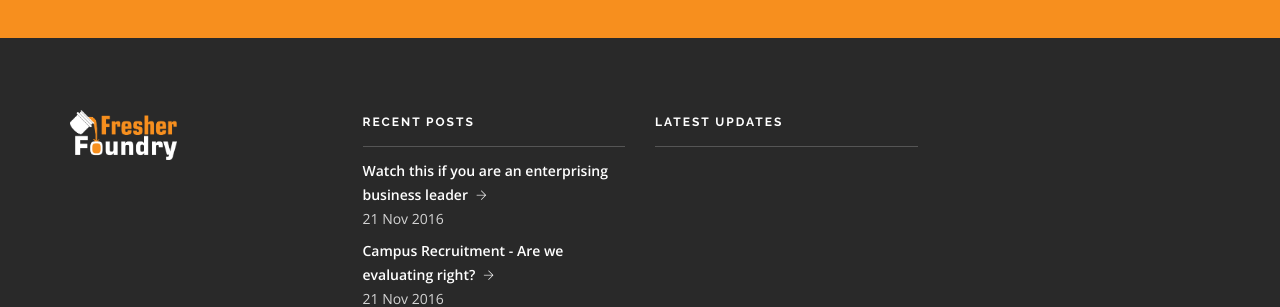
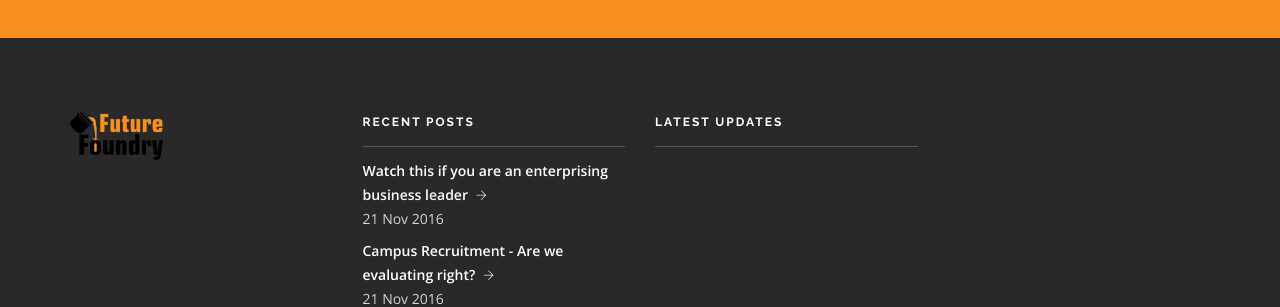
Before and after one commit to akshatkedia/fresher-foundry, a Jekyll site: the page built from index.md, in a window 1280 px wide. Shown: the part 3960-4267 px from the top of the page. Built offline with Jekyll 4.4.1, drawn with Linux system fonts in a browser that asks for light colours.

Commit message:
Updated Config

```diff
--- a/_config.yml
+++ b/_config.yml
@@ -62,6 +62,6 @@ address: |-
   H-68, 0/2, <br>
   Sector - 4, Nerul,<br>
   Navi Mumbai - 400706
-logo: "/uploads/logo-light.png"
+logo: "/uploads/logo-dark.png"
 paginate: 5
 paginate_path: "/blog/page:num/"
```
